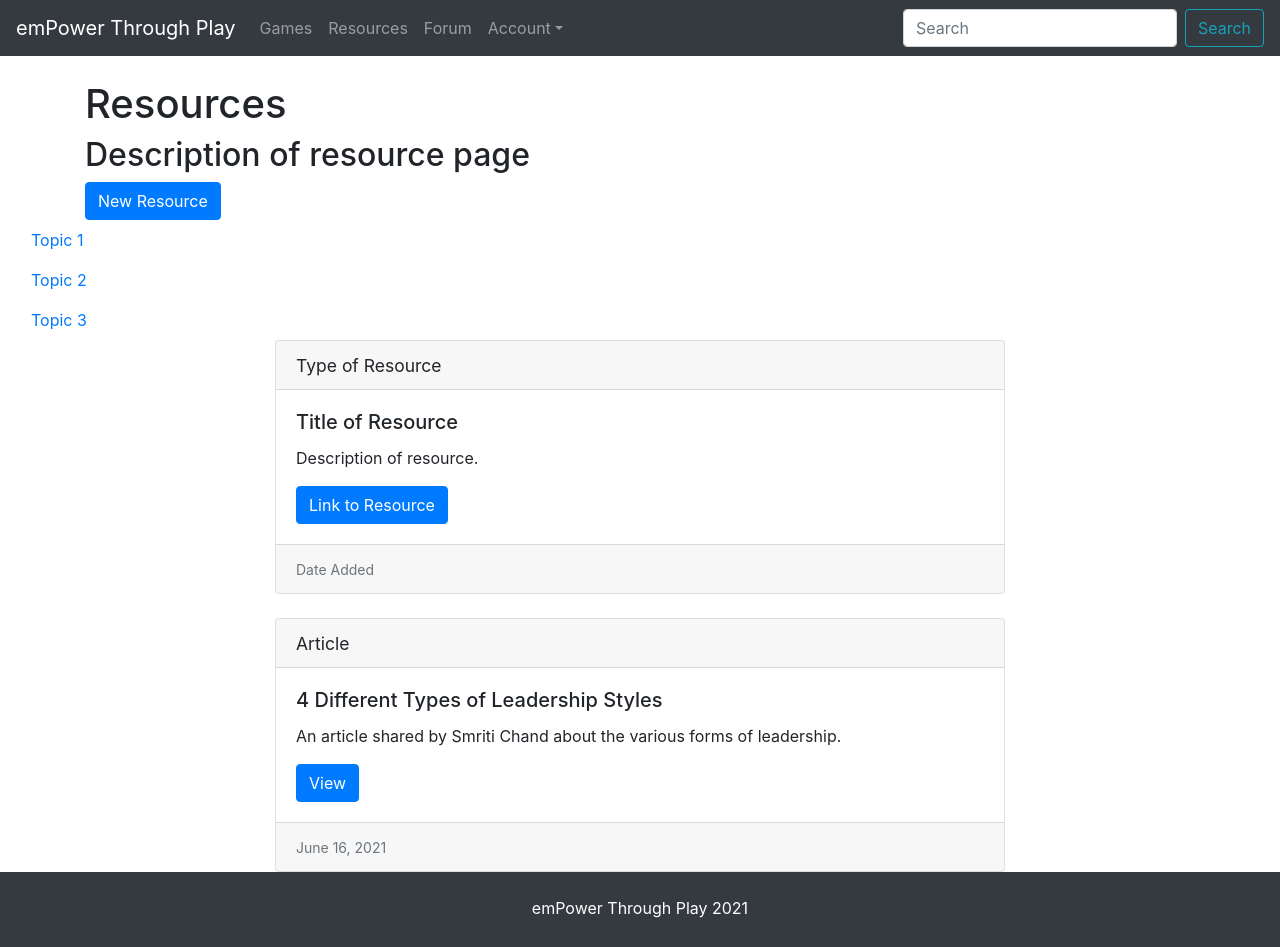
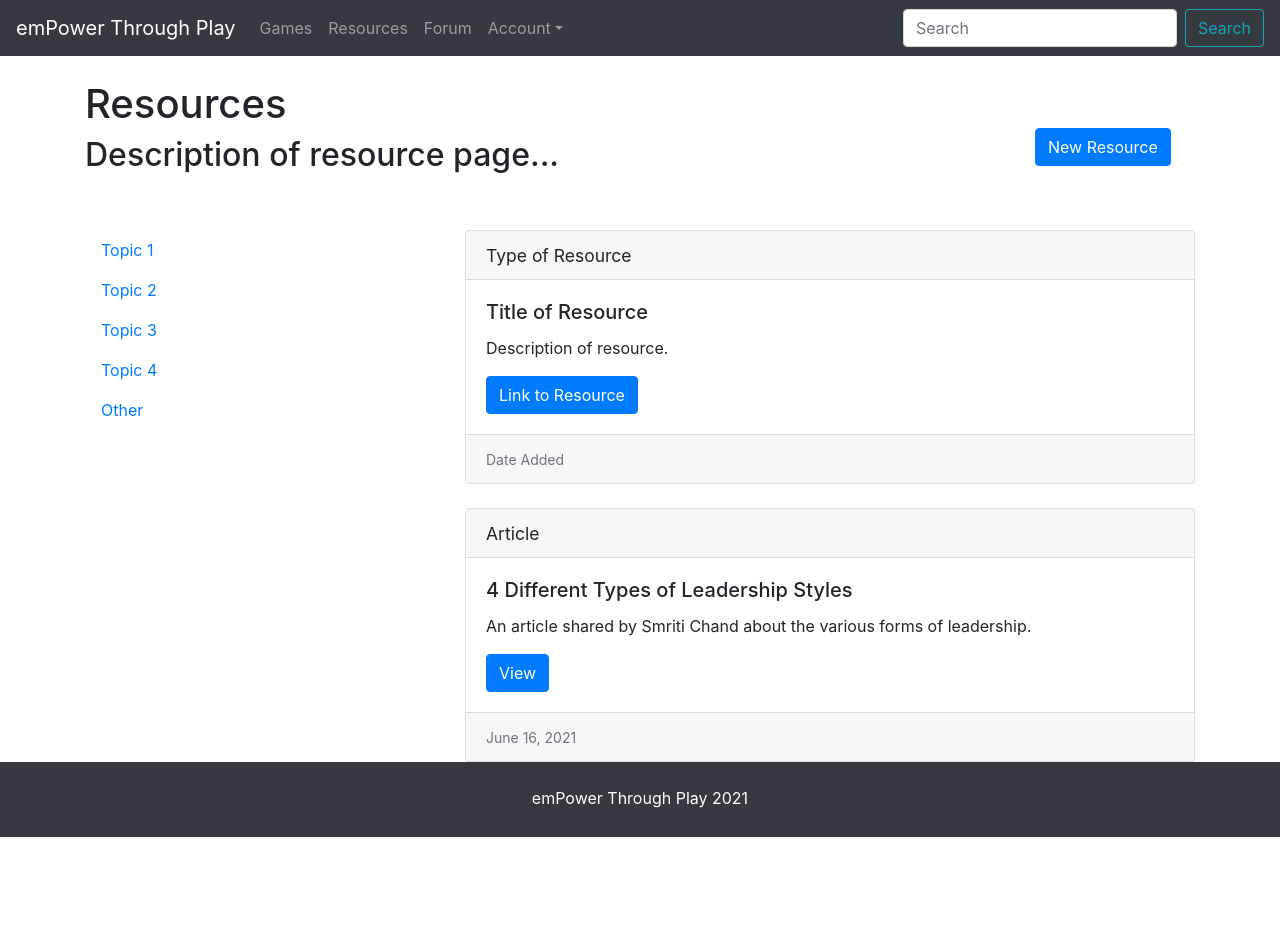
Before and after one commit to indirajhenny/emPower-web-app, a React (Create React App) app in the folder client/: page /Resources in a window 1280 px wide. After the commit the page ends 837 px from the top, so only its background shows below. Built offline with nearby package versions, Linux system fonts and the light colour scheme; no server answers.

Commit message:
formatted resource page and started working on backend connections

```diff
--- a/client/src/components/pages/Resources.jsx
+++ b/client/src/components/pages/Resources.jsx
@@ -9,7 +9,9 @@ import Col from 'react-bootstrap/Col';
 import Nav from 'react-bootstrap/Nav';
 import Modal from 'react-bootstrap/Modal';
 import Form from 'react-bootstrap/Form';
+import axios from 'axios';
 
+// Function for Add Resource button Modal
 function AddResourceModal(props){
   return(
     <Modal
@@ -86,10 +88,12 @@ function AddResourceModal(props){
   )
 }
 
+// Displays the button and displays the modal when clicked
 function AddResourceButton() {
-
+  // Modal originally set to false
   const [modalShow, setModalShow] = React.useState(false);
 
+  // Displays on click
   return(
   <>
 
@@ -103,37 +107,61 @@ function AddResourceButton() {
 }
 
 class Resources extends Component {
+// Displaying Resources with the backend(IP)
+  state = {
+    title: '',
+    description: '',
+    link: '',
+    topic: '',
+    type: '',
+    resources: []
+  }
+
+  componentDidMount = () => {
+    this.getResourceInfo();
+  }
+
+  getResourceInfo = () => {
+    axios.get('/api/info')
+  }
+
+
   render() {
 
-
-
+    // Bootstrap components for headers, cards and topic sidebar
     return (
       <div className="Resources">
         <br></br>
 
         <Container>
           <Row classname="justify-content-md-center">
-          <Col xs lg="8">
+          <Col xs lg="10">
         <h1>Resources</h1>
-        <h2>Description of resource page</h2>
+        <h2>Description of resource page...</h2>
+          </Col>
 
+          <Col>
+          <br></br><br></br>
           <AddResourceButton/>
           </Col>
           </Row>
         </Container>
+
+          <br></br><br></br>
+
+          <Container>
+            <Row className="justify-content-md-center">
 
             <Col>
             <Nav defaultActiveKey="/home" className="flex-column">
               <Nav.Link>Topic 1</Nav.Link>
               <Nav.Link>Topic 2</Nav.Link>
               <Nav.Link>Topic 3</Nav.Link>
+              <Nav.Link>Topic 4</Nav.Link>
+              <Nav.Link>Other</Nav.Link>
             </Nav>
             </Col>
 
-
-
-          <Container>
-            <Row className="justify-content-md-center">
               <Col xs lg="8">
 
                   <Card>
--- a/package.json
+++ b/package.json
@@ -18,6 +18,7 @@
   "dependencies": {
     "@material-ui/core": "^4.11.4",
     "axios": "^0.21.1",
+    "bcrypt": "^5.0.1",
     "bcryptjs": "^2.4.3",
     "bootstrap": "^4.6.0",
     "concurrently": "^6.0.2",
```
Also changed, not shown: 1 other file (tests, documents, lock files or other folders).
